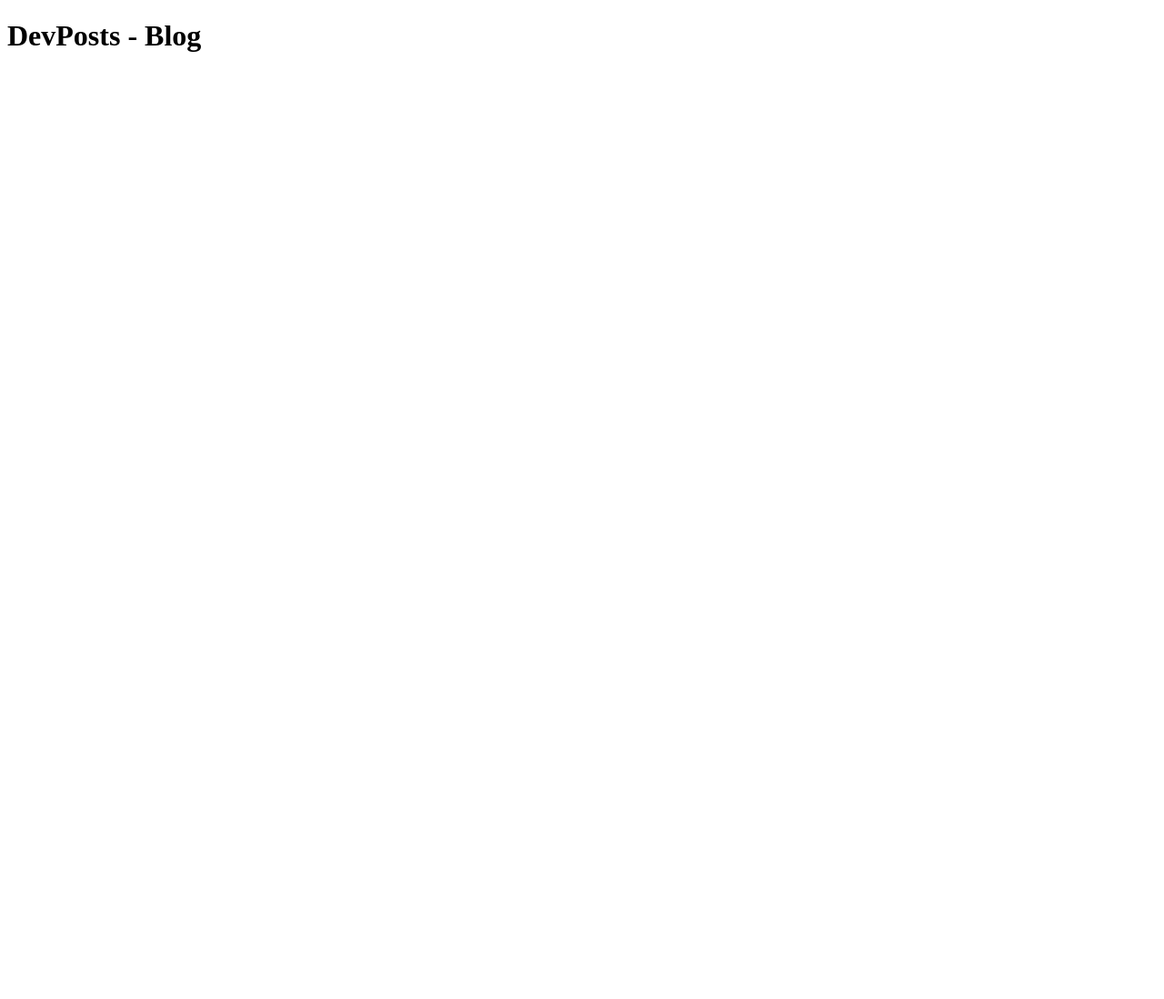
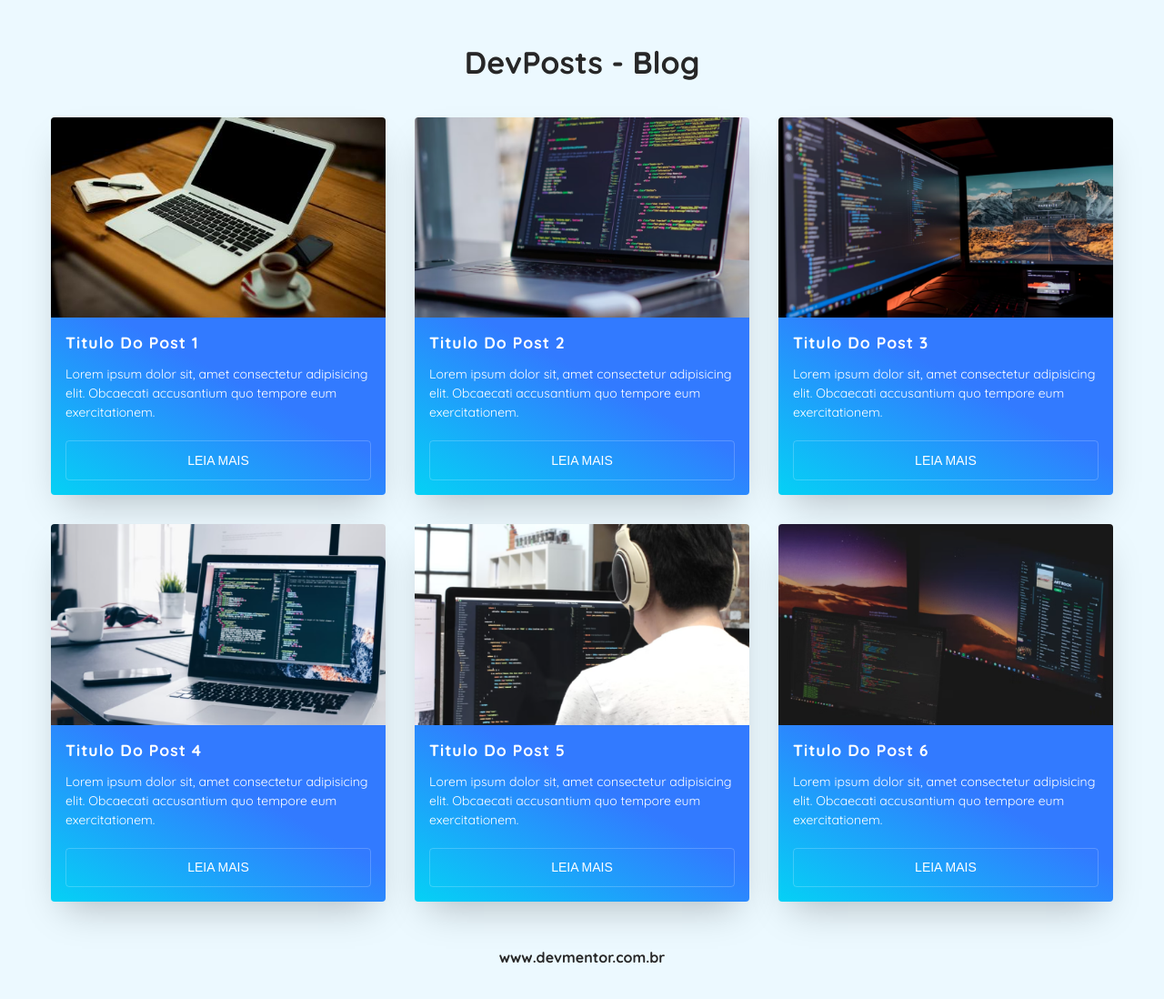
Before and after one commit to devmentorbr/grid-posts, a plain HTML site: page index.html in a window 1280 px wide. Shown: the whole page at 91% size. Before the commit the page ends 800 px from the top, so only its background shows below. Drawn offline with Linux system fonts and the light colour scheme.

Commit message:
Desafio completo Posts

```diff
--- a/index.html
+++ b/index.html
@@ -14,7 +14,76 @@
 </head>
 <body>
 
-  <h1>DevPosts - Blog</h1>
+  <div class="main">
+    <h1>DevPosts - Blog</h1>
+
+    <ul class="cards">
+      <li class="cards_item">
+        <div class="card">
+          <div class="card_image"><img src="assets/img1.png"></div>
+          <div class="card_content">
+            <h2 class="card_title">Titulo do post 1</h2>
+            <p class="card_text">Lorem ipsum dolor sit, amet consectetur adipisicing elit. Obcaecati accusantium quo tempore eum exercitationem.</p>
+            <button class="btn card_btn">Leia mais</button>
+          </div>
+        </div>
+      </li>
+      <li class="cards_item">
+        <div class="card">
+          <div class="card_image"><img src="assets/img2.png"></div>
+          <div class="card_content">
+            <h2 class="card_title">Titulo do post 2</h2>
+            <p class="card_text">Lorem ipsum dolor sit, amet consectetur adipisicing elit. Obcaecati accusantium quo tempore eum exercitationem.</p>
+            <button class="btn card_btn">Leia mais</button>
+          </div>
+        </div>
+      </li>
+      <li class="cards_item">
+        <div class="card">
+          <div class="card_image"><img src="assets/img3.png"></div>
+          <div class="card_content">
+            <h2 class="card_title">Titulo do post 3</h2>
+            <p class="card_text">Lorem ipsum dolor sit, amet consectetur adipisicing elit. Obcaecati accusantium quo tempore eum exercitationem.</p>
+            <button class="btn card_btn">Leia mais</button>
+          </div>
+        </div>
+      </li>
+      <li class="cards_item">
+        <div class="card">
+          <div class="card_image"><img src="assets/img4.png"></div>
+          <div class="card_content">
+            <h2 class="card_title">Titulo do post 4</h2>
+            <p class="card_text">Lorem ipsum dolor sit, amet consectetur adipisicing elit. Obcaecati accusantium quo tempore eum exercitationem.</p>
+            <button class="btn card_btn">Leia mais</button>
+          </div>
+        </div>
+      </li>
+      <li class="cards_item">
+        <div class="card">
+          <div class="card_image"><img src="assets/img5.png"></div>
+          <div class="card_content">
+            <h2 class="card_title">Titulo do post 5</h2>
+            <p class="card_text">Lorem ipsum dolor sit, amet consectetur adipisicing elit. Obcaecati accusantium quo tempore eum exercitationem.</p>
+            <button class="btn card_btn">Leia mais</button>
+          </div>
+        </div>
+      </li>
+      <li class="cards_item">
+        <div class="card">
+          <div class="card_image"><img src="assets/img6.png"></div>
+          <div class="card_content">
+            <h2 class="card_title">Titulo do post 6</h2>
+            <p class="card_text">Lorem ipsum dolor sit, amet consectetur adipisicing elit. Obcaecati accusantium quo tempore eum exercitationem.</p>
+            <button class="btn card_btn">Leia mais</button>
+          </div>
+        </div>
+      </li>
+    </ul>
+  </div>
+
+  <h3 class="mentor">
+    <a href="https://devmentor.com.br">www.devmentor.com.br</a>
+  </h3>
 
 </body>
 </html>
--- a/style.css
+++ b/style.css
@@ -1,8 +1,125 @@
-/* Importando a Font para o desafio */
+/* Font */
 @import url('https://fonts.googleapis.com/css?family=Quicksand:400,700');
 
+/* Design */
 *,
 *::before,
 *::after {
   box-sizing: border-box;
 }
+
+html {
+  background-color: #ecf9ff;
+}
+
+body {
+  color: #272727;
+  font-family: 'Quicksand', serif;
+  font-style: normal;
+  font-weight: 400;
+  letter-spacing: 0;
+  padding: 1rem;
+}
+
+.main{
+  max-width: 1200px;
+  margin: 0 auto; /* Deixando todos itens centralizados */
+}
+
+h1 {
+    font-size: 34px;
+    font-weight: 700;
+    text-align: center;
+}
+
+img {
+  height: auto;
+  max-width: 100%;
+  vertical-align: middle;
+}
+
+.btn {
+  color: #ffffff;
+  padding: 0.8rem;
+  font-size: 14px;
+  text-transform: uppercase;
+  border-radius: 4px;
+  font-weight: 400;
+  display: block;
+  width: 100%;
+  cursor: pointer;
+  border: 1px solid rgba(255, 255, 255, 0.2);
+  background: transparent;
+}
+
+.btn:hover {
+  background-color: rgba(255, 255, 255, 0.12);
+}
+
+.cards {
+  display: flex;
+  flex-wrap: wrap;
+  list-style: none;
+  margin: 0;
+  padding: 0;
+}
+
+.cards_item {
+  display: flex;
+  padding: 1rem;
+}
+
+@media (min-width: 40rem) {
+  .cards_item {
+    width: 50%;
+  }
+}
+
+@media (min-width: 56rem) {
+  .cards_item {
+    width: 33.3333%;
+  }
+}
+
+.card {
+  background-color: white;
+  border-radius: 0.25rem;
+  box-shadow: 0 20px 40px -14px rgba(0, 0, 0, 0.25);
+  display: flex;
+  flex-direction: column;
+  overflow: hidden;
+}
+
+.card_content {
+  padding: 1rem;
+  background: linear-gradient(to bottom left, #327aff 40%, #05d1f5 100%);
+}
+
+.card_title {
+  color: #ffffff;
+  font-size: 1.1rem;
+  font-weight: 700;
+  letter-spacing: 1px;
+  text-transform: capitalize;
+  margin: 0px;
+}
+
+.card_text {
+  color: #ffffff;
+  font-size: 0.875rem;
+  line-height: 1.5;
+  margin-bottom: 1.25rem;
+  font-weight: 400;
+}
+
+.mentor{
+  font-weight: 700;
+  font-size: 16px;
+  margin-top: 35px;
+  text-align: center;
+}
+
+.mentor a {
+ text-decoration: none;
+ color: #272727;
+}
```
Also changed, not shown: assets/img1.png (added), assets/img2.png (added), assets/img3.png (added), assets/img4.png (added), assets/img5.png (added), assets/img6.png (added).
